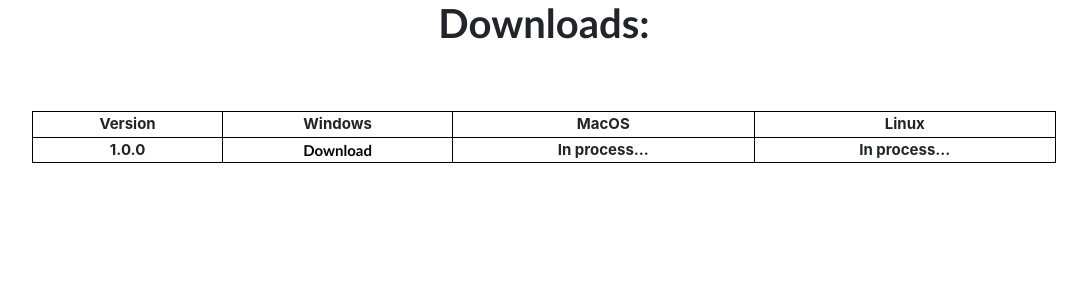
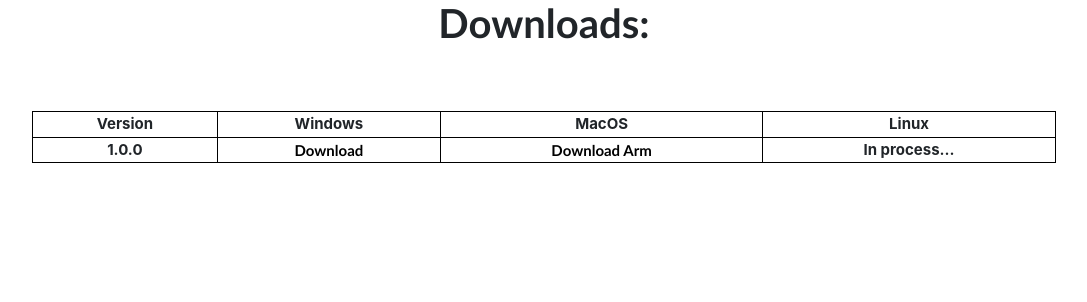
Before and after one commit to infanasotku/NSUDA-deprecated-, a FastAPI app: page /NSUDA in a window 1280 px wide. Shown: the part 1266-1568 px from the top of the page, without its empty margins (96-1183 px from the left). Run offline with FastAPI, Linux system fonts and the light colour scheme; lists and menus that the app fills with data are empty; parts of the project's set-up code (start-up, migrations or seed data) failed here and were passed over; some libraries are stand-ins or nearby versions.

Commit message:
Added MacOs arm version

```diff
--- a/src/templates/NSUDA.html
+++ b/src/templates/NSUDA.html
@@ -64,8 +64,16 @@
                         </tr>
                         <tr>
                             <th><div class="cell">1.0.0</div></th>
-                            <th><div class="cell"><a href="{{ url_for('static', path='/resources/data/nsuda_apps/windows/1.0.0/NSUDA.zip') }}">Download</a></div></th>
-                            <th><div class="cell">In process...</div></th>
+                            <th>
+                                <div class="cell">
+                                    <a href="{{ url_for('static', path='/resources/data/nsuda_apps/windows/1.0.0/NSUDA.zip') }}">Download</a>
+                                </div>
+                            </th>
+                            <th>
+                                <div class="cell">
+                                    <a href="{{ url_for('static', path='/resources/data/nsuda_apps/MacOS/1.0.0/NSUDAarm.zip') }}">Download Arm</a>
+                                </div>
+                            </th>
                             <th><div class="cell">In process...</div></th>
 
                         </tr>
```
